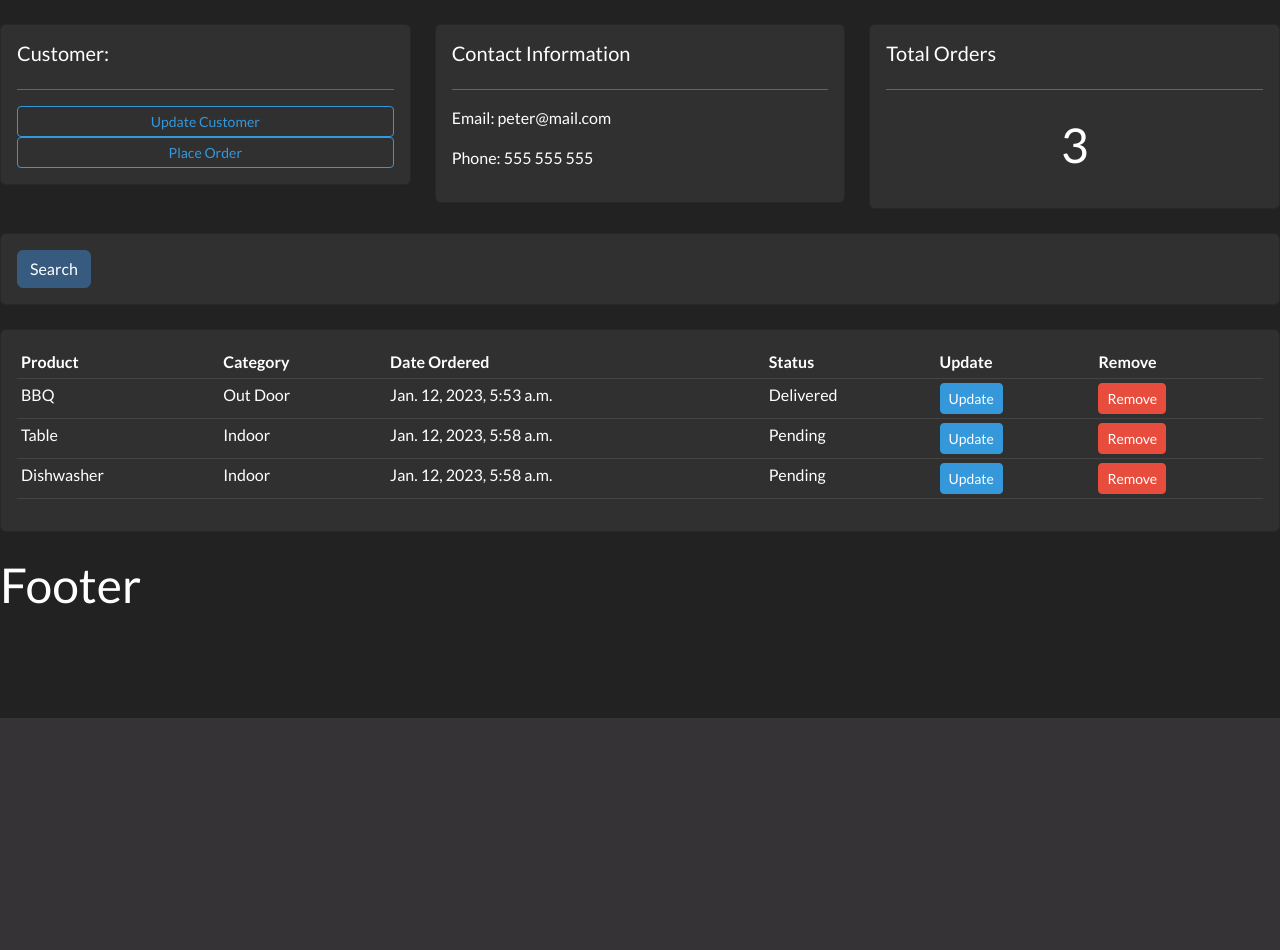
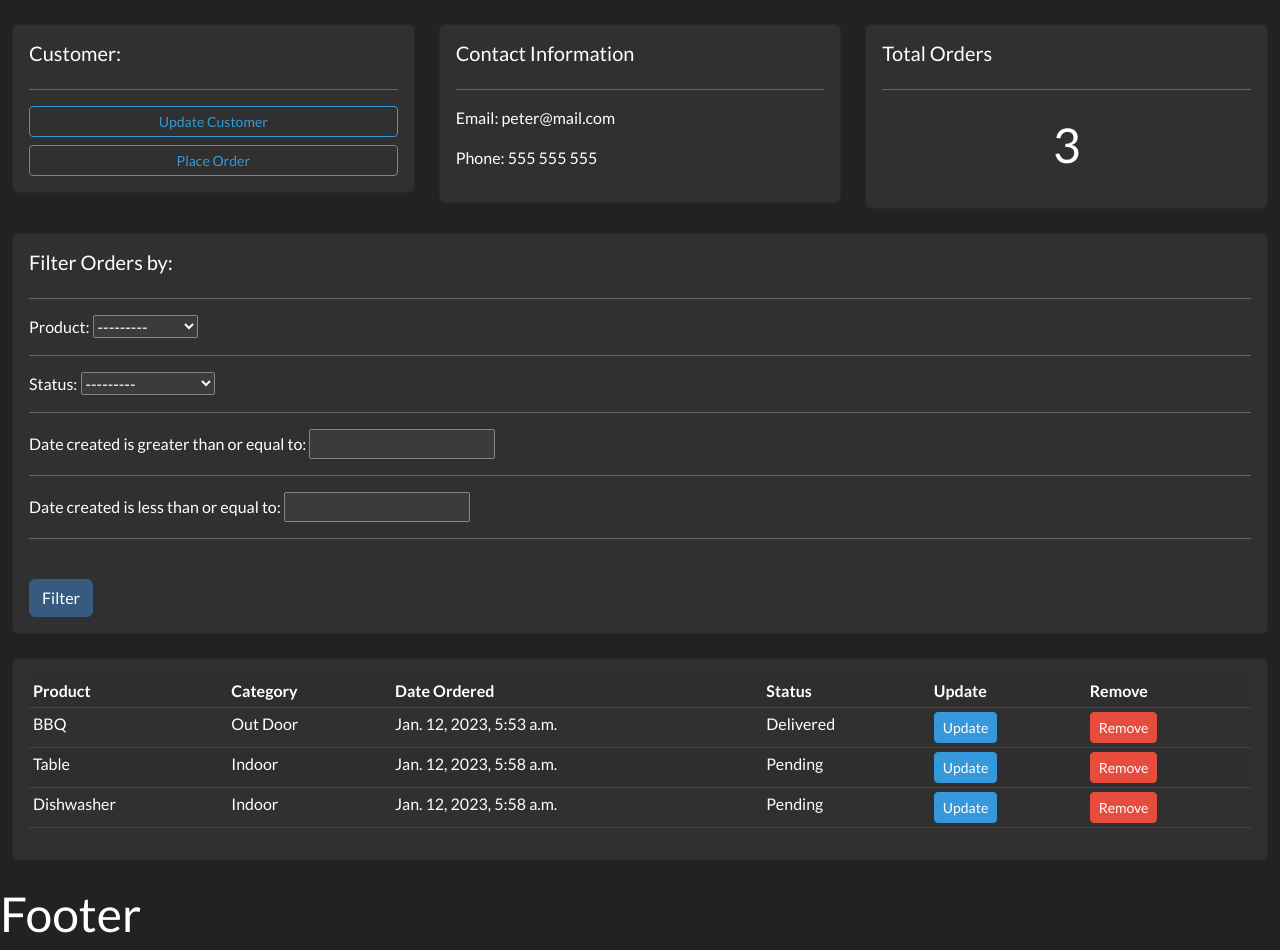
Before and after one commit to gonzalo-fuente/The_CRM_Experience, a Django app: page /customer/1/ in a window 1280 px wide. Shown: the part 82-1032 px from the top of the page. Before the commit the page ends 800 px from the top, so only its background shows below. Run offline with Django 3.2, Linux system fonts and the light colour scheme; data comes from the database, SQL or seed files in the repository.

Commit message:
Add filter to orders in customer view

```diff
--- /dev/null
+++ b/cmp/accounts/filters.py
@@ -0,0 +1,13 @@
+import django_filters
+from django_filters import DateFilter
+
+from .models import *
+
+class OrderFilter(django_filters.FilterSet):
+	start_date = DateFilter(field_name="date_created", lookup_expr='gte')
+	end_date = DateFilter(field_name="date_created", lookup_expr='lte')
+
+	class Meta:
+		model = Order
+		fields = '__all__'
+		exclude = ['customer', 'date_created']
--- a/cmp/accounts/templates/accounts/customer.html
+++ b/cmp/accounts/templates/accounts/customer.html
@@ -7,7 +7,7 @@
     <div class="card card-body">
       <h5>Customer:</h5>
       <hr />
-      <a class="btn btn-outline-info btn-sm btn-block" href=""
+      <a class="btn btn-outline-info btn-sm btn-block mb-2" href=""
         >Update Customer</a
       >
       <a
@@ -40,8 +40,17 @@
 <div class="row">
   <div class="col">
     <div class="card card-body">
+      <h5>Filter Orders by:</h5>
+      <hr />
       <form method="get">
-        <button class="btn btn-primary" type="submit">Search</button>
+        <!-- {{myFilter.form}} -->
+
+        {% for field in myFilter.form %} {{field.label_tag}} {{field}}
+        <hr />
+        {% endfor %}
+
+        <br />
+        <button class="btn btn-primary" type="submit">Filter</button>
       </form>
     </div>
   </div>
@@ -51,7 +60,8 @@
 <div class="row">
   <div class="col-md">
     <div class="card card-body">
-      <table class="table table-sm">
+      <div class="table-responsive">
+        <table class="table table-sm table-striped">
           <tr>
             <th>Product</th>
             <th>Category</th>
@@ -88,5 +98,6 @@
       </div>
     </div>
   </div>
+</div>
 
 {% endblock %}
--- a/cmp/accounts/templates/accounts/dashboard.html
+++ b/cmp/accounts/templates/accounts/dashboard.html
@@ -36,7 +36,8 @@
     <h5>LAST 5 ORDERS</h5>
     <hr />
     <div class="card card-body">
-      <table class="table table-sm">
+      <div class="table-responsive">
+        <table class="table table-sm table-striped">
           <tr>
             <th>Product</th>
             <th>Date Ordered</th>
@@ -69,5 +70,6 @@
       </div>
     </div>
   </div>
+</div>
 
 {% endblock %}
--- a/cmp/accounts/templates/accounts/main.html
+++ b/cmp/accounts/templates/accounts/main.html
@@ -18,7 +18,9 @@
     <title>Dashboard Platform</title>
   </head>
   <body>
-    {% include 'accounts/navbar.html' %} {% block content%} {% endblock %}
+    {% include 'accounts/navbar.html' %}
+
+    <div class="container-fluid">{% block content%} {% endblock %}</div>
 
     <br />
     <h1>Footer</h1>
--- a/cmp/accounts/views.py
+++ b/cmp/accounts/views.py
@@ -5,6 +5,7 @@ from django.forms import inlineformset_factory
 # Create your views here.
 from .models import *
 from .forms import OrderForm
+from .filters import OrderFilter
 
 
 def home(request):
@@ -34,7 +35,11 @@ def customer(request, primary_key):
 	orders = customer.order_set.all()
 	order_count = orders.count()
 
-	context = {'customer':customer, 'orders':orders, 'order_count':order_count}
+	myFilter = OrderFilter(request.GET, queryset=orders)
+	orders = myFilter.qs
+
+	context = {'customer':customer, 'orders':orders, 'order_count':order_count,
+	'myFilter':myFilter}
 	return render(request, 'accounts/customer.html',context)
 
 def createOrder(request, pk):
--- a/cmp/cmp/settings.py
+++ b/cmp/cmp/settings.py
@@ -40,6 +40,7 @@ INSTALLED_APPS = [
     'django.contrib.staticfiles',
 
     'accounts',
+    'django_filters',
 ]
 
 MIDDLEWARE = [
```
Lines whose indentation alone changed are shown as unchanged.
